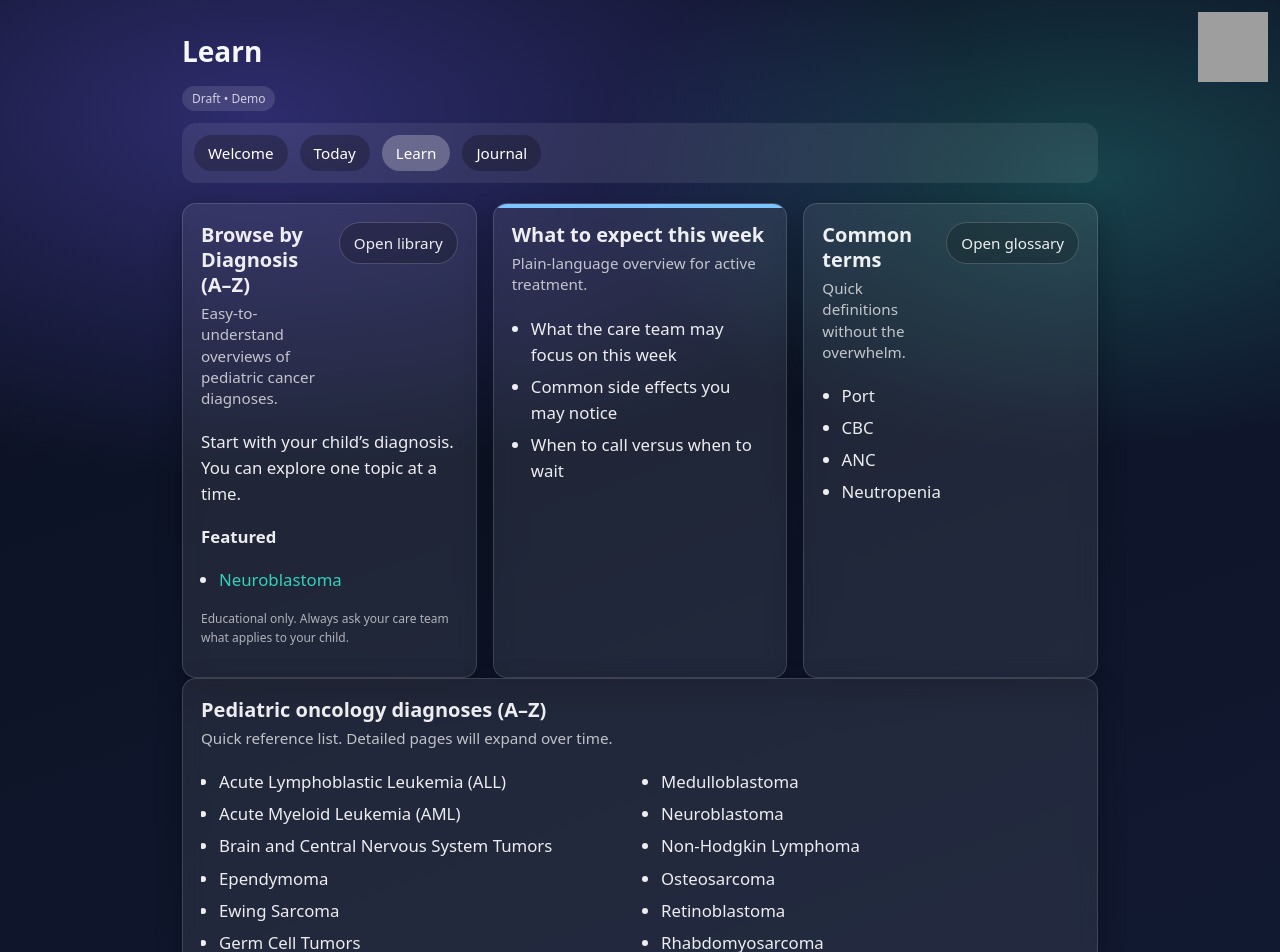
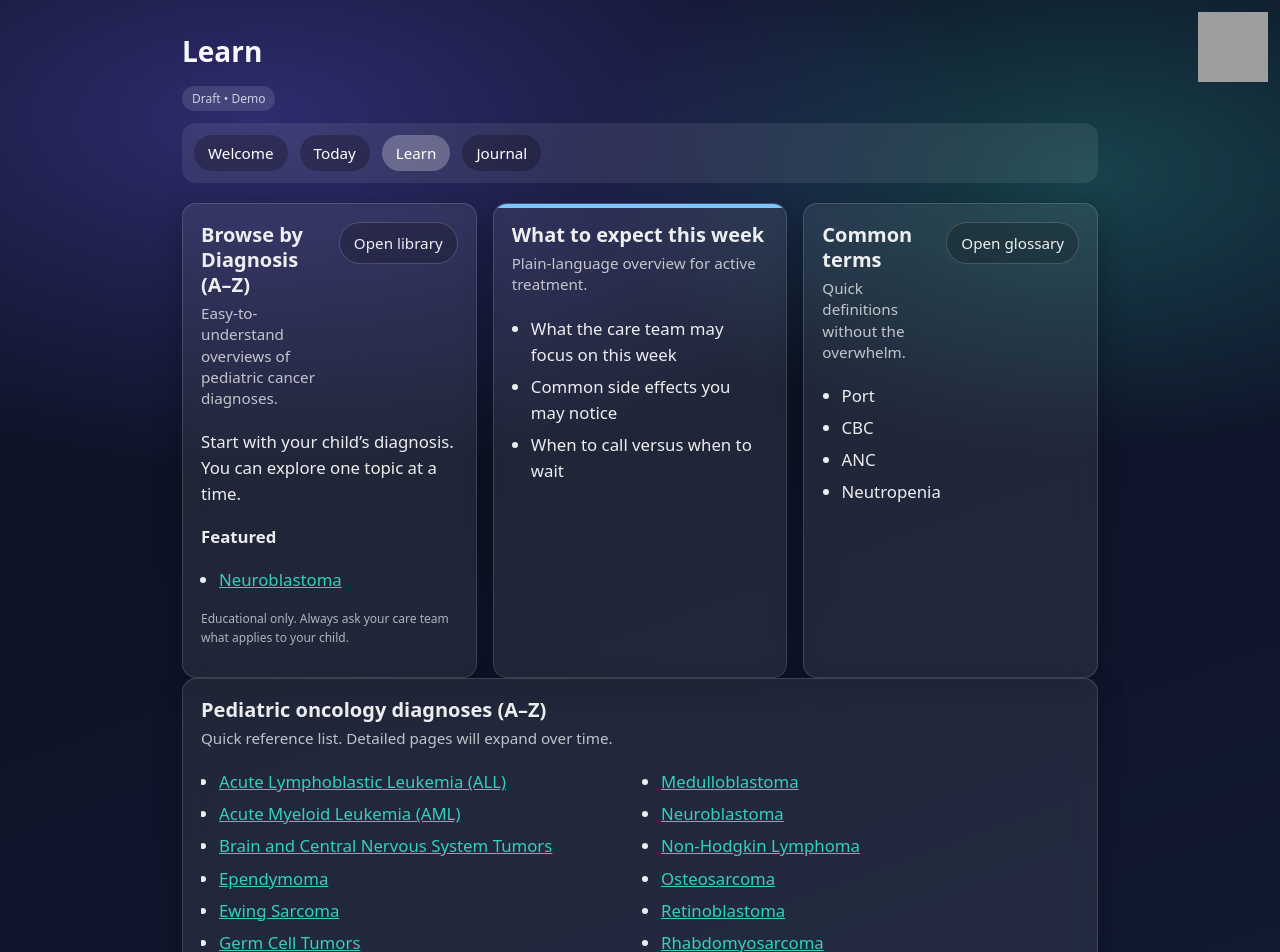
Before and after one commit to ClaudiaLillibridge/merlin-kip-pediatric-caregiver, a Next.js app: page /learn in a window 1280 px wide. Shown: the top 952 px of the page. Built offline with nearby package versions, Linux system fonts and the light colour scheme; grey boxes are pictures that could not be loaded.

Commit message:
Newest Updates

```diff
--- a/pages/learn.tsx
+++ b/pages/learn.tsx
@@ -1,9 +1,41 @@
+
 import pediatricOncologyDiseases from "../content/pediatricOncologyDiseases";
 import Link from "next/link";
 import PageLayout from "../components/layout/PageLayout";
 import { Card, CardGrid, CardBullets } from "../components/ui/Card";
 
+/**
+ * Map the display name (what you show in the list) to the real route you created under:
+ * apps/web/pages/learn/<route>.tsx
+ *
+ * Only items listed here will become clickable.
+ * If a diagnosis is not in this map, it will render as plain text (no broken links).
+ */
+const ROUTES: Record<string, string> = {
+  "Acute Lymphoblastic Leukemia (ALL)": "/learn/acute-lymphoblastic-leukemia",
+  "Acute Myeloid Leukemia (AML)": "/learn/acute-myeloid-leukemia",
+  "Brain and Central Nervous System Tumors": "/learn/brain-and-cns-tumors",
+  Neuroblastoma: "/learn/neuroblastoma",
+
+  // Add these once you create their pages:
+  Ependymoma: "/learn/ependymoma",
+  "Ewing Sarcoma": "/learn/ewing-sarcoma",
+  "Germ Cell Tumors": "/learn/germ-cell-tumors",
+  Hepatoblastoma: "/learn/hepatoblastoma",
+  "Hodgkin Lymphoma": "/learn/hodgkin-lymphoma",
+  Medulloblastoma: "/learn/medulloblastoma",
+  "Non-Hodgkin Lymphoma": "/learn/non-hodgkin-lymphoma",
+  Osteosarcoma: "/learn/osteosarcoma",
+  Retinoblastoma: "/learn/retinoblastoma",
+  Rhabdomyosarcoma: "/learn/rhabdomyosarcoma",
+  "Wilms Tumor (Nephroblastoma)": "/learn/wilms-tumor",
+};
+
 export default function LearnPage() {
+  const sorted = [...pediatricOncologyDiseases].sort((a, b) =>
+    a.localeCompare(b)
+  );
+
   return (
     <PageLayout title="Learn">
       {/* Top-level Learn cards */}
@@ -24,7 +56,9 @@ export default function LearnPage() {
           <div style={{ fontWeight: 600, marginBottom: 6 }}>Featured</div>
           <ul style={{ paddingLeft: 18 }}>
             <li>
-              <Link href="/learn/neuroblastoma">Neuroblastoma</Link>
+              <Link href="/learn/neuroblastoma" style={{ textDecoration: "underline" }}>
+                Neuroblastoma
+              </Link>
             </li>
           </ul>
 
@@ -60,7 +94,7 @@ export default function LearnPage() {
         </Card>
       </CardGrid>
 
-      {/* Clean A–Z diagnoses list */}
+      {/* Clickable A–Z list */}
       <Card
         title="Pediatric oncology diagnoses (A–Z)"
         subtitle="Quick reference list. Detailed pages will expand over time."
@@ -74,16 +108,26 @@ export default function LearnPage() {
               paddingLeft: 18,
             }}
           >
-            {[...pediatricOncologyDiseases]
-              .sort()
-              .map((disease) => (
-                <li
-                  key={disease}
-                  style={{ breakInside: "avoid", marginBottom: 6 }}
-                >
-                  {disease}
+            {sorted.map((name) => {
+              const href = ROUTES[name];
+              return (
+                <li key={name} style={{ breakInside: "avoid", marginBottom: 6 }}>
+                  {href ? (
+                    <Link
+                      href={href}
+                      style={{
+                        textDecoration: "underline",
+                        cursor: "pointer",
+                      }}
+                    >
+                      {name}
+                    </Link>
+                  ) : (
+                    name
+                  )}
                 </li>
-              ))}
+              );
+            })}
           </ul>
         </div>
       </Card>
```
Also changed, not shown: components/learn/DiagnosisPage.tsx (added, +24 -0 lines), pages/learn/acute-lymphoblastic-leukemia.tsx (added, +10 -0 lines), pages/learn/acute-myeloid-leukemia.tsx (added, +10 -0 lines), pages/learn/brain-and-cns-tumors.tsx (added, +10 -0 lines).
